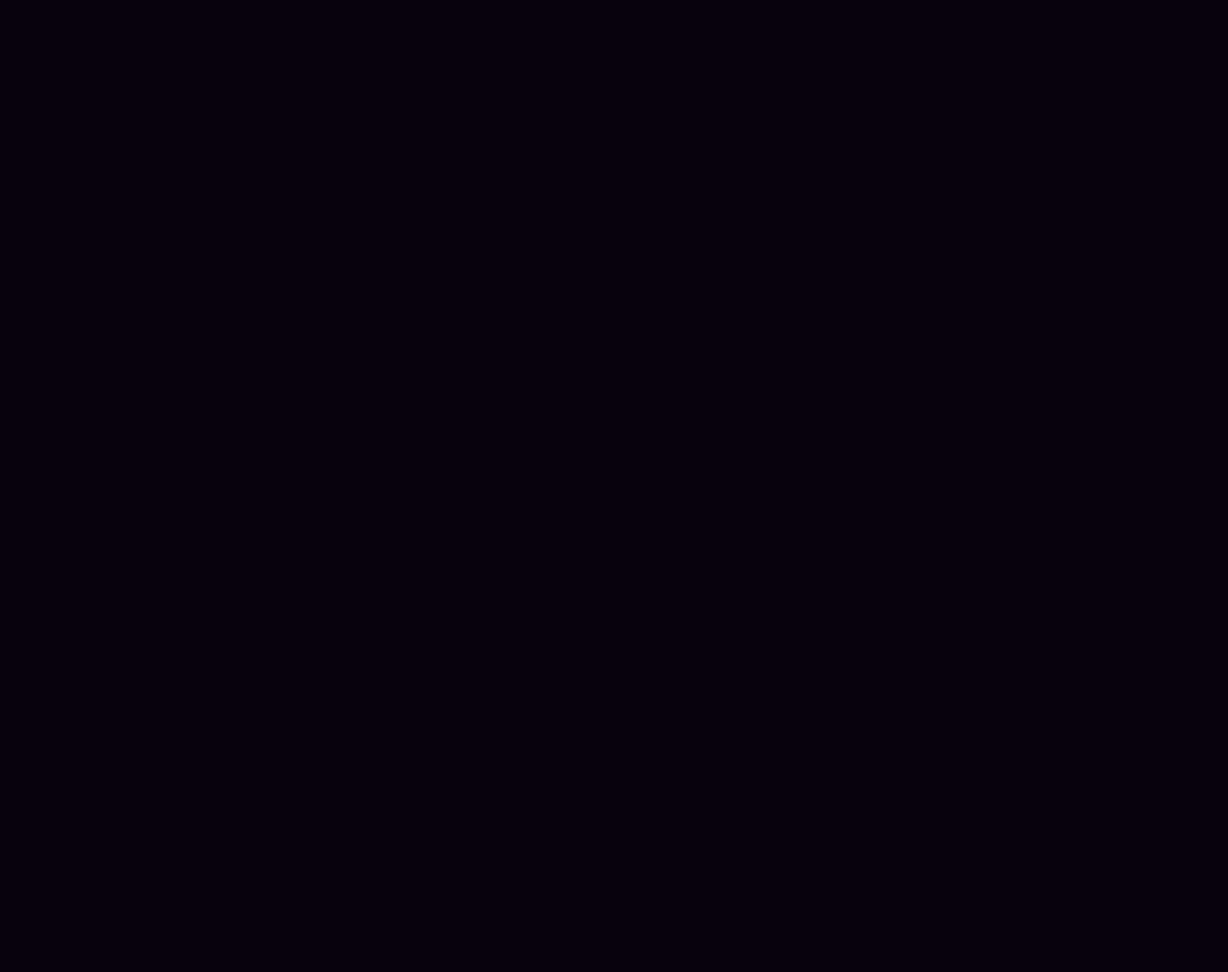
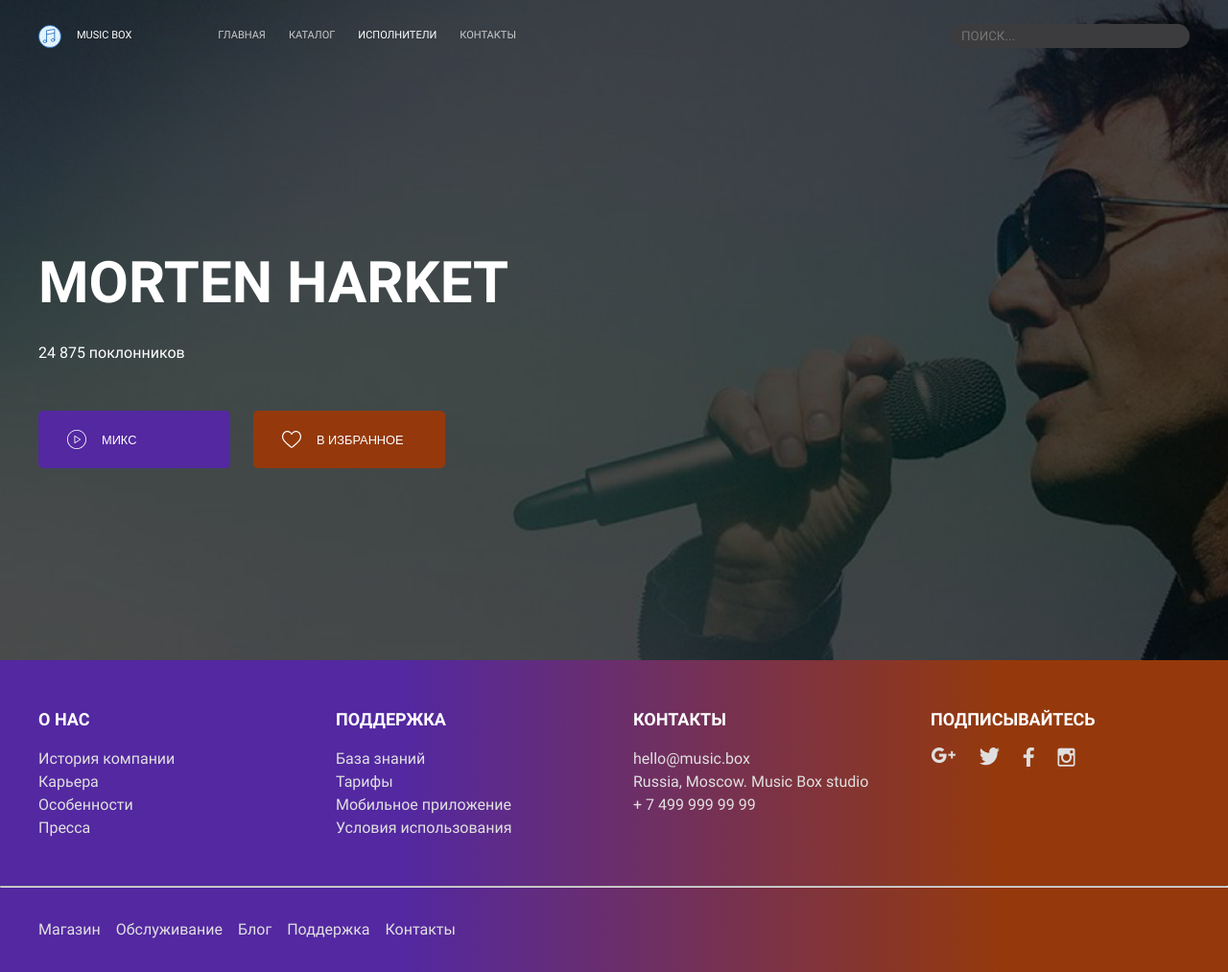
Before and after one commit to bysynth/layout-designer-project-lvl2, a website: page src/artist.html in a window 1280 px wide. Shown: the whole page at 96% size. Before the commit the page ends 800 px from the top, so only its background shows below. Drawn offline with Linux system fonts and the light colour scheme.

Commit message:
Добавляет разметку шапки и первого блока страницы артиста

```diff
--- a/src/artist.html
+++ b/src/artist.html
@@ -9,5 +9,97 @@
 </head>
 <body>
 
+<header class="header-content container">
+  <a class="logo" href="/">
+    <img class="logo-image" src="images/logo.svg" alt="Music Box">
+    Music Box
+  </a>
+  <nav class="nav">
+    <ul class="nav-list">
+      <li class="nav-list-item">
+        <a class="nav-link" href="/">Главная</a>
+      </li>
+      <li class="nav-list-item">
+        <a class="nav-link" href="#">Каталог</a>
+      </li>
+      <li class="nav-list-item">
+        <a class="nav-link active" href="artist.html">Исполнители</a>
+      </li>
+      <li class="nav-list-item">
+        <a class="nav-link" href="#">Контакты</a>
+      </li>
+    </ul>
+  </nav>
+  <form class="search-form" action="#">
+    <label class="visually-hidden" for="search">Поиск по сайту</label>
+    <input class="search-input" type="text" name="q" id="search" placeholder="Поиск...">
+  </form>
+</header>
+<main>
+  <section class="hero hero-artist-bg" id="page-description">
+    <div class="container hero-artist-content">
+      <h1>Morten Harket</h1>
+      <p>24 875 поклонников</p>
+      <div class="buttons-list">
+        <button class="btn btn-icon btn-mix"><img src="images/play-button.svg" alt="Микс">Микс</button>
+        <button class="btn btn-icon btn-favorite"><img src="images/heart.svg" alt="Микс">В избранное</button>
+      </div>
+    </div>
+  </section>
+</main>
+<footer class="bg-gradient">
+  <div class="container">
+    <div class="footer-top">
+      <div class="column">
+        <h2>О нас</h2>
+        <ul class="links-list">
+          <li><a href="#">История компании</a></li>
+          <li><a href="#">Карьера</a></li>
+          <li><a href="#">Особенности</a></li>
+          <li><a href="#">Пресса</a></li>
+        </ul>
+      </div>
+      <div class="column">
+        <h2>Поддержка</h2>
+        <ul class="links-list">
+          <li><a href="#">База знаний</a></li>
+          <li><a href="#">Тарифы</a></li>
+          <li><a href="#">Мобильное приложение</a></li>
+          <li><a href="#">Условия использования</a></li>
+        </ul>
+      </div>
+      <div class="column">
+        <h2>Контакты</h2>
+        <ul class="links-list">
+          <li><a href="mailto:hello@music.box">hello@music.box</a></li>
+          <li><a href="#">Russia, Moscow. Music Box studio</a></li>
+          <li><a href="tel:+74999999999">+ 7 499 999 99 99</a></li>
+        </ul>
+      </div>
+      <div class="column">
+        <h2>Подписывайтесь</h2>
+        <ul class="links-list social-list">
+          <li><a href="#"><img src="images/Google+.png" alt="Google+"></a></li>
+          <li><a href="#"><img src="images/Twitter.png" alt="Twitter"></a></li>
+          <li><a href="#"><img src="images/Facebook.png" alt="Facebook"></a></li>
+          <li><a href="#"><img src="images/Instagram.png" alt="Instagram"></a></li>
+        </ul>
+      </div>
+    </div>
+  </div>
+  <hr>
+  <div class="container">
+    <div class="footer-bottom">
+      <ul class="links-list">
+        <li><a href="#">Магазин</a></li>
+        <li><a href="#">Обслуживание</a></li>
+        <li><a href="#">Блог</a></li>
+        <li><a href="#">Поддержка</a></li>
+        <li><a href="#">Контакты</a></li>
+      </ul>
+    </div>
+  </div>
+</footer>
+
 </body>
 </html>
--- a/src/scss/app.scss
+++ b/src/scss/app.scss
@@ -3,9 +3,11 @@
 @import "general";
 @import "blocks/header";
 @import "blocks/footer";
+@import "components/hero";
 @import "components/buttons";
 @import "blocks/index/hero";
 @import "components/pricing-item";
 @import "blocks/index/pricing";
 @import "components/news-item";
 @import "blocks/index/apps";
+@import "blocks/artist/hero";
--- /dev/null
+++ b/src/scss/blocks/artist/hero.scss
@@ -0,0 +1,19 @@
+.hero-artist-content {
+  color: $white;
+
+  & h1 {
+    margin-top: 50px;
+    margin-bottom: 1rem;
+  }
+}
+
+.buttons-list {
+  display: flex;
+  gap: 1.5rem;
+
+  margin-top: 48px;
+
+  @include media($sm) {
+    flex-direction: column;
+  }
+}
--- a/src/scss/blocks/index/hero.scss
+++ b/src/scss/blocks/index/hero.scss
@@ -1,13 +1,3 @@
-.hero {
-  padding: 200px 0;
-}
-
-.hero-index-bg {
-  background-image: url("../images/banner.png");
-  background-position: center;
-  background-size: cover;
-}
-
 .hero-index-content {
   display: grid;
   place-items: center;
--- a/src/scss/components/buttons.scss
+++ b/src/scss/components/buttons.scss
@@ -46,4 +46,32 @@
 
     border-radius: 32px;
   }
+
+  &-icon {
+    display: flex;
+    align-items: center;
+    width: 200px;
+    padding: 20px 30px;
+
+    font-size: 12.8px;
+
+    text-align: left;
+
+    & img {
+      width: 20px;
+      height: 20px;
+
+      margin-right: 1rem;
+
+      filter: invert(100%);
+    }
+  }
+
+  &-mix {
+    background-color: $purple;
+  }
+
+  &-favorite {
+    background-color: $red;
+  }
 }
--- /dev/null
+++ b/src/scss/components/hero.scss
@@ -0,0 +1,14 @@
+.hero {
+  padding: 200px 0;
+
+  background-position: center;
+  background-size: cover;
+}
+
+.hero-index-bg {
+  background-image: url("../images/banner.png");
+}
+
+.hero-artist-bg {
+  background-image: url("../images/Morten Harket.png");
+}
```
Also changed, not shown: src/index.html (+1 -1 lines), src/css/style.css, src/scss/blocks/css/style.css (deleted), 2 other files.
